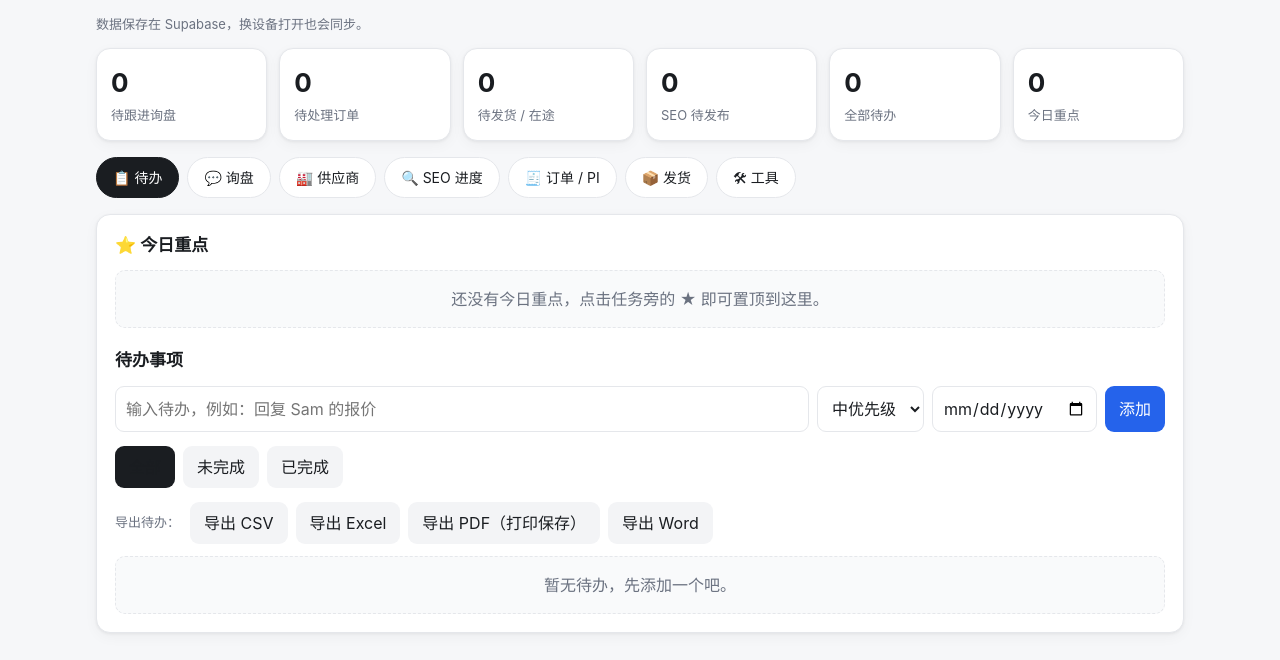
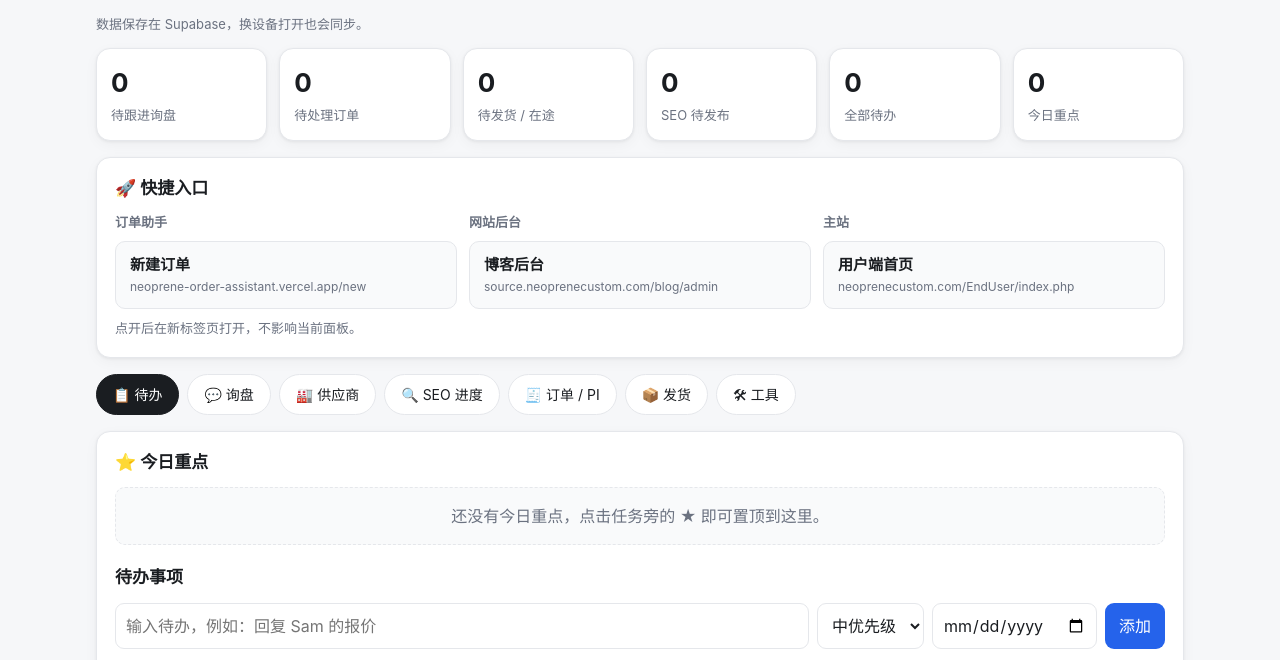
Before and after one commit to kevin-neoprene/work-panel, a plain HTML site: page index.html in a window 1280 px wide. Shown: the part 101-761 px from the top of the page. Drawn offline with Linux system fonts and the light colour scheme; no server answers.

Commit message:
Add categorized quick links

```diff
--- a/index.html
+++ b/index.html
@@ -28,6 +28,31 @@
     <div class="stat"><b id="countTotal">0</b><span>全部待办</span></div>
     <div class="stat"><b id="countStarred">0</b><span>今日重点</span></div>
   </div>
+
+  <section class="card quick-links" id="quickLinks">
+    <h2>🚀 快捷入口</h2>
+    <div class="quick-groups">
+      <div class="quick-group">
+        <h3>订单助手</h3>
+        <a class="quick-card" href="https://neoprene-order-assistant.vercel.app/new" target="_blank" rel="noopener">
+          <b>新建订单</b><span>neoprene-order-assistant.vercel.app/new</span>
+        </a>
+      </div>
+      <div class="quick-group">
+        <h3>网站后台</h3>
+        <a class="quick-card" href="https://source.neoprenecustom.com/blog/admin" target="_blank" rel="noopener">
+          <b>博客后台</b><span>source.neoprenecustom.com/blog/admin</span>
+        </a>
+      </div>
+      <div class="quick-group">
+        <h3>主站</h3>
+        <a class="quick-card" href="https://neoprenecustom.com/EndUser/index.php" target="_blank" rel="noopener">
+          <b>用户端首页</b><span>neoprenecustom.com/EndUser/index.php</span>
+        </a>
+      </div>
+    </div>
+    <p class="muted">点开后在新标签页打开，不影响当前面板。</p>
+  </section>
 
   <nav class="tabs" id="tabs">
     <button class="tab active" data-tab="tasks">📋 待办</button>
--- a/style.css
+++ b/style.css
@@ -74,6 +74,17 @@ textarea{width:100%;min-height:130px;resize:vertical}
 .tool-row{display:flex;gap:8px;flex-wrap:wrap;align-items:center}
 .import-label{display:inline-block;padding:9px 14px;border-radius:9px;background:#f3f4f6;cursor:pointer}
 
+/* 快捷入口：顶部卡片组，按分类分组，链接新标签页打开 */
+.quick-links{margin-bottom:16px}
+.quick-links h2{margin-bottom:12px}
+.quick-links .muted{margin:10px 0 0}
+.quick-groups{display:grid;grid-template-columns:repeat(3,1fr);gap:12px}
+.quick-group h3{font-size:13px;color:var(--muted);margin:0 0 8px;font-weight:600}
+.quick-card{display:block;background:#f9fafb;border:1px solid var(--border);border-radius:10px;padding:12px 14px;text-decoration:none;color:var(--text)}
+.quick-card:hover{border-color:var(--accent);background:var(--accent-light)}
+.quick-card b{display:block;font-size:15px}
+.quick-card span{display:block;font-size:12px;color:var(--muted);margin-top:2px;overflow:hidden;text-overflow:ellipsis;white-space:nowrap}
+@media(max-width:820px){.quick-groups{grid-template-columns:1fr}}
 /* 打印导出（PDF）用的打印区：平时隐藏，点“导出 PDF”时才显示 */
 #print-area{display:none}
 @media print{
```
